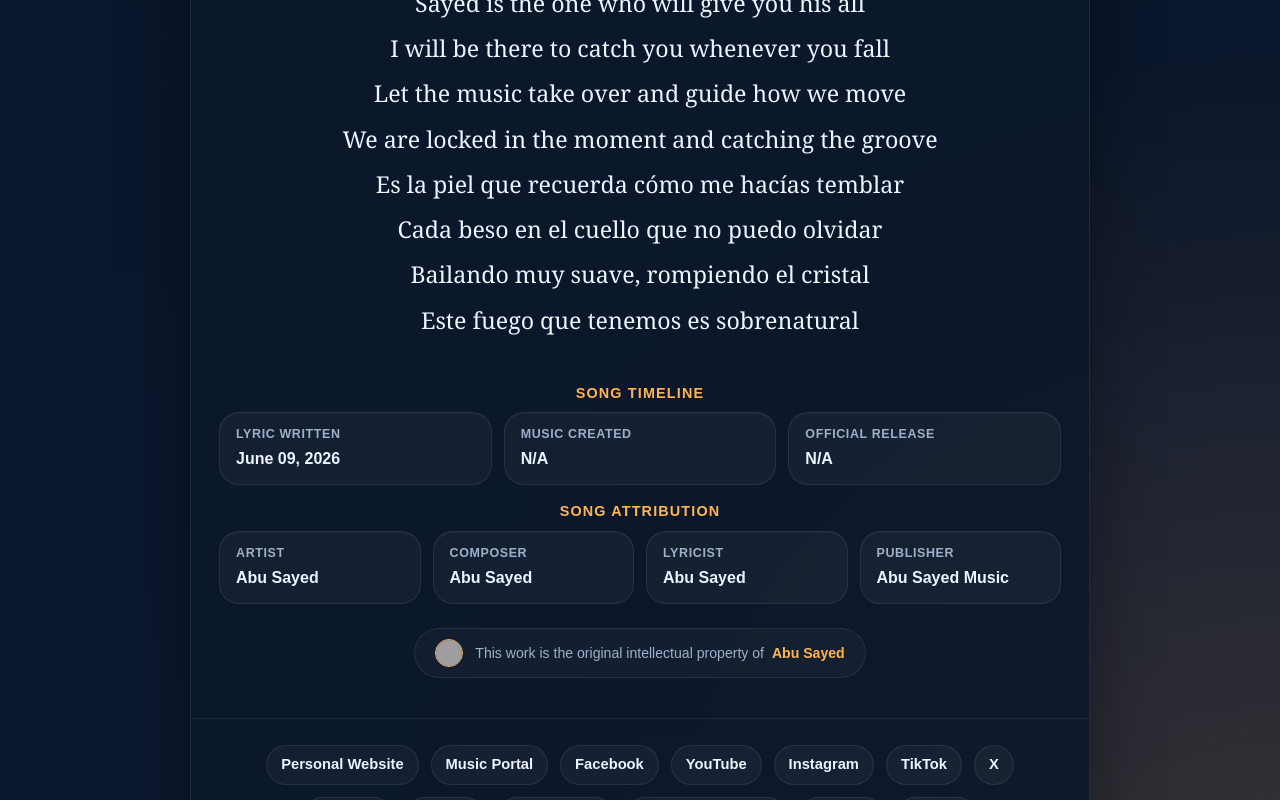
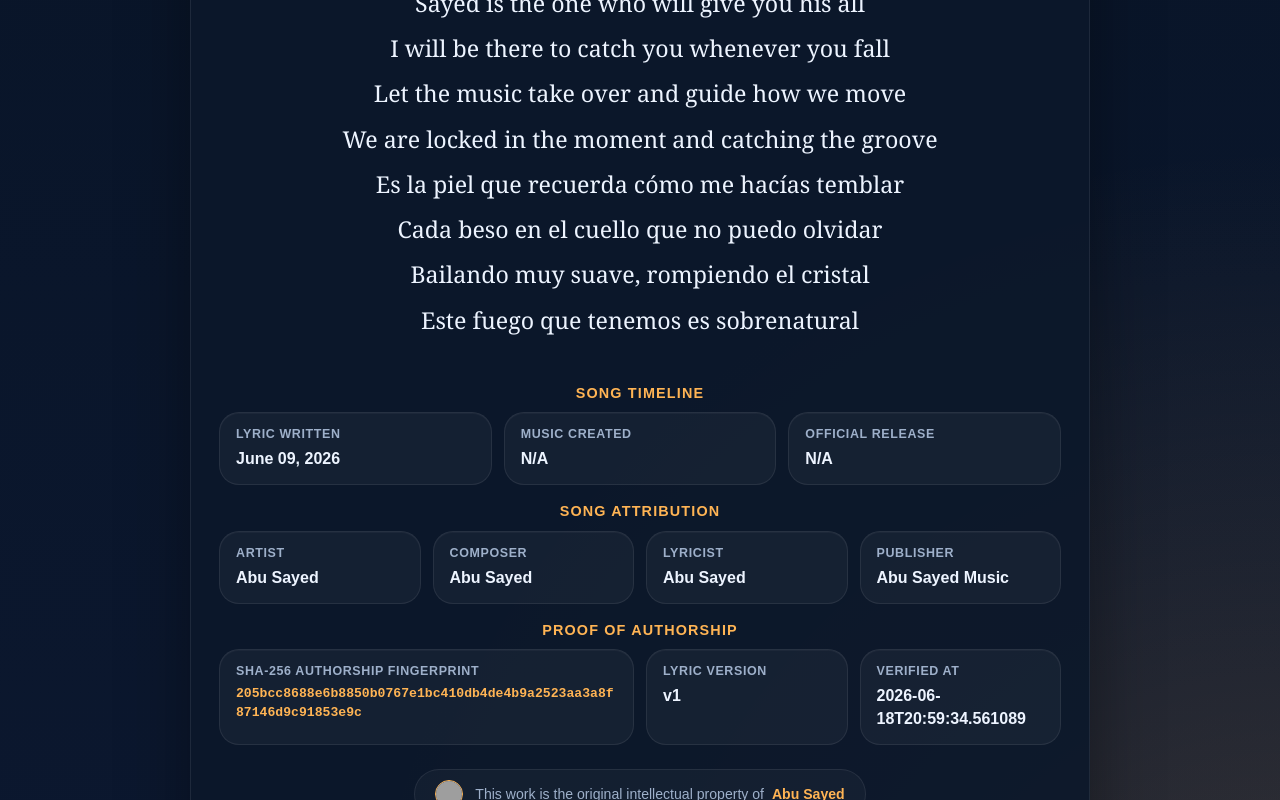
Before and after one commit to ImAbuSayed/piel-que-recuerda, a plain HTML site: page index.html in a window 1280 px wide. Shown: the part 2000-2800 px from the top of the page. Drawn offline with Linux system fonts and the light colour scheme; grey boxes are pictures that could not be loaded.

Commit message:
feat: update song assets v1 with signed GPG commit [verified]

```diff
--- a/index.html
+++ b/index.html
@@ -14,9 +14,9 @@
     <meta name="keywords" content="Piel que recuerda, Abu Sayed lyrics, original song lyrics, Abu Sayed original song, Abu Sayed lyricist, Abu Sayed composer, Abu Sayed songwriter, official lyrics">
     <meta name="robots" content="index,follow,max-snippet:-1,max-image-preview:large,max-video-preview:-1">
     <meta name="referrer" content="strict-origin-when-cross-origin">
-    <meta name="description" content="Official lyric archive for Abu Sayed&#x27;s song &#x27;Piel que recuerda&#x27;. Written, composed, and owned by the artist.">
+    <meta name="description" content="Abu Sayed&#x27;s original song &#x27;Piel que recuerda&#x27; official lyrics. Explore the depth of this composition, written and owned by Abu Sayed.">
     <meta property="og:title" content="Piel que recuerda - Original Lyrics by Abu Sayed">
-    <meta property="og:description" content="Official lyric archive for Abu Sayed&#x27;s song &#x27;Piel que recuerda&#x27;. Written, composed, and owned by the artist.">
+    <meta property="og:description" content="Abu Sayed&#x27;s original song &#x27;Piel que recuerda&#x27; official lyrics. Explore the depth of this composition, written and owned by Abu Sayed.">
     <meta property="og:type" content="music.song">
     <meta property="og:url" content="https://imabusayed.github.io/piel-que-recuerda/">
     <meta property="og:site_name" content="Abu Sayed Music">
@@ -24,7 +24,7 @@
     <meta name="last-modified" content="2026-06-09 13:11:10">
     <meta name="twitter:card" content="summary_large_image">
     <meta name="twitter:title" content="Piel que recuerda - Original Lyrics by Abu Sayed">
-    <meta name="twitter:description" content="Official lyric archive for Abu Sayed&#x27;s song &#x27;Piel que recuerda&#x27;. Written, composed, and owned by the artist.">
+    <meta name="twitter:description" content="Abu Sayed&#x27;s original song &#x27;Piel que recuerda&#x27; official lyrics. Explore the depth of this composition, written and owned by Abu Sayed.">
     <link rel="canonical" href="https://imabusayed.github.io/piel-que-recuerda/">
     <link rel="sitemap" type="application/xml" title="Sitemap" href="https://imabusayed.github.io/piel-que-recuerda/sitemap.xml">
     <link rel="author" href="https://github.com/ImAbuSayed">
@@ -100,7 +100,7 @@
       "@id": "https://imabusayed.github.io/piel-que-recuerda#webpage",
       "url": "https://imabusayed.github.io/piel-que-recuerda/",
       "name": "Piel que recuerda - Original Lyrics by Abu Sayed",
-      "description": "Official lyric archive for Abu Sayed's song 'Piel que recuerda'. Written, composed, and owned by the artist.",
+      "description": "Abu Sayed's original song 'Piel que recuerda' official lyrics. Explore the depth of this composition, written and owned by Abu Sayed.",
       "isPartOf": {
         "@id": "https://music.abusayed.com.bd/#website"
       },
@@ -537,7 +537,7 @@
 
         <div class="controls">
             <button class="btn-speak" id="speakBtn" title="Read the lyrics aloud"><span id="speakText">Read Aloud</span></button>
-            <a href="https://music.abusayed.com.bd/Licensing/?https://imabusayed.github.io/piel-que-recuerda/" class="btn-license" title="Get licensing for this song" target="_blank">Commercial Licensing for Piel que recuerda</a>
+            <a href="https://music.abusayed.com.bd/Licensing/?https://imabusayed.github.io/piel-que-recuerda/" class="btn-license" title="Get licensing for this song" target="_blank">Official Music Licensing for Piel que recuerda</a>
 
         </div>
         <br>
@@ -612,6 +612,26 @@
             <div class="meta-card">
                 <span class="meta-label">Publisher</span>
                 <strong>Abu Sayed Music</strong>
+            </div>
+
+                </div>
+            </div>
+
+            <div class="details-block">
+                <div class="details-title">Proof of Authorship</div>
+                <div class="meta-grid">
+
+            <div class="meta-card" style="grid-column: span 2;">
+                <span class="meta-label">SHA-256 Authorship Fingerprint</span>
+                <strong style="word-break: break-all; font-family: monospace; font-size: 0.82rem; color: var(--accent);">205bcc8688e6b8850b0767e1bc410db4de4b9a2523aa3a8f87146d9c91853e9c</strong>
+            </div>
+            <div class="meta-card">
+                <span class="meta-label">Lyric Version</span>
+                <strong>v1</strong>
+            </div>
+            <div class="meta-card">
+                <span class="meta-label">Verified At</span>
+                <strong>2026-06-18T20:59:34.561089</strong>
             </div>
 
                 </div>
```
Also changed, not shown: excerpts/Bridge-Preview.txt (added), excerpts/Chorus-Preview.txt (added), excerpts/Final-Chorus-Preview.txt (added), excerpts/Hook-Preview.txt (added), excerpts/Pre-Chorus-2-Preview.txt (added), excerpts/Pre-Chorus-3-Preview.txt (added), excerpts/Pre-Chorus-Preview.txt (added), excerpts/Verse-1-Preview.txt (added), excerpts/Verse-2-Preview.txt (added), excerpts/Verse-3-Preview.txt (added), hashes.txt (added), llms.txt, lyrics_backup/2026-06-18_piel-que-recuerda-v1.txt (added), manifest.json (added), 1 other file.
